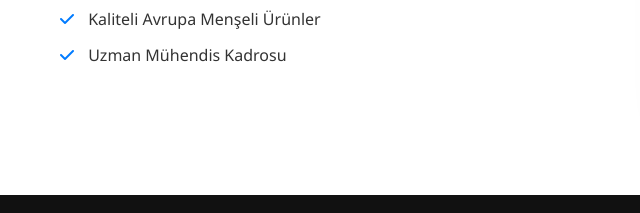
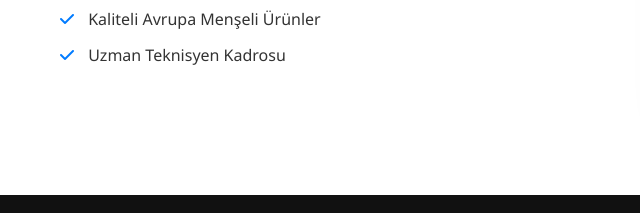
Before and after one commit to YakupGns/panacilim, a plain HTML site: page index.html in a window 1280 px wide. Shown: the part 1692-1905 px from the top of the page, 0-640 px from the left. Drawn offline with Linux system fonts and the light colour scheme.

Commit message:
Update index.html

```diff
--- a/index.html
+++ b/index.html
@@ -90,7 +90,7 @@
                 <ul class="ozellik-listesi">
                     <li><i class="fa-solid fa-check"></i> 7/24 Teknik Servis Desteği</li>
                     <li><i class="fa-solid fa-check"></i> Kaliteli Avrupa Menşeli Ürünler</li>
-                    <li><i class="fa-solid fa-check"></i> Uzman Mühendis Kadrosu</li>
+                    <li><i class="fa-solid fa-check"></i> Uzman Teknisyen Kadrosu</li>
                 </ul>
             </div>
             <div class="kurumsal-resim">
```
